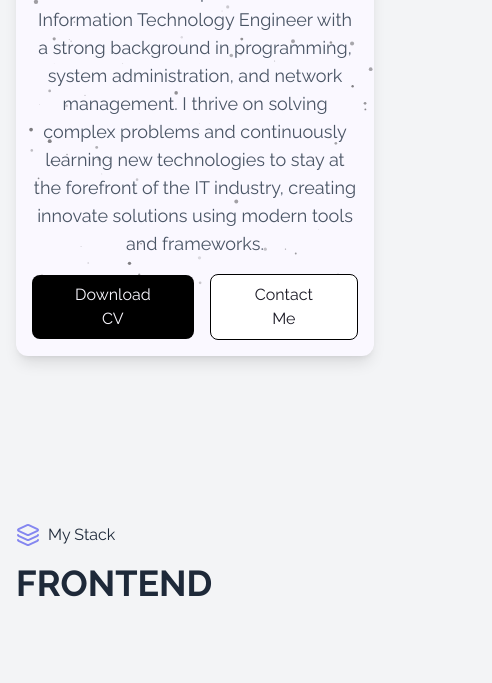
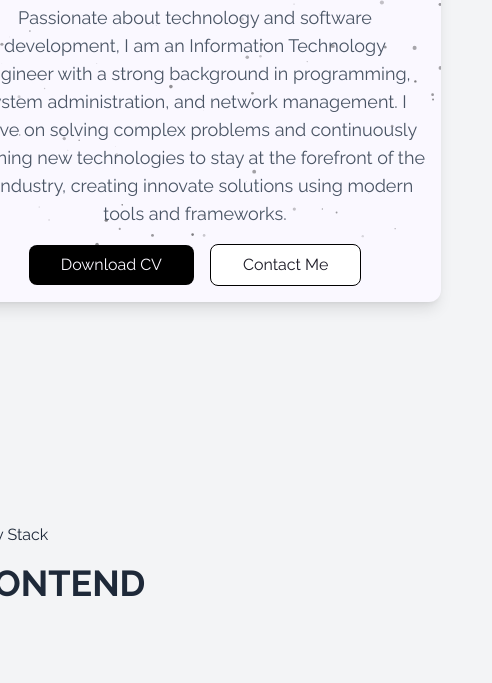
Before and after one commit to LuciferM12/Portafolio, an Astro site: page / in a window 390 px wide. Shown: the part 417-1100 px from the top of the page, 492 px wide, since content can reach past the window. Built offline with nearby package versions, Linux system fonts and the light colour scheme; Astro itself is replaced by a stand-in of ours; some icons are missing.

Commit message:
fix: fix responsive

```diff
--- a/src/pages/index.astro
+++ b/src/pages/index.astro
@@ -6,9 +6,13 @@ import Stack from "../components/Stack";
 ---
 
 <Layout>
-  <div class="flex flex-col items-center justify-start min-h-screen w-full max-w-[1920px]">
-    <Header client:load />
-    <Presentation client:load />
-    <Stack client:load />
+  <div class="grid justify-center min-h-screen w-full">
+    <div
+      class="flex flex-col items-center justify-center max-w-[1920px] w-full h-full"
+    >
+      <Header client:load />
+      <Presentation client:load />
+      <Stack client:load />
+    </div>
   </div>
 </Layout>
```
